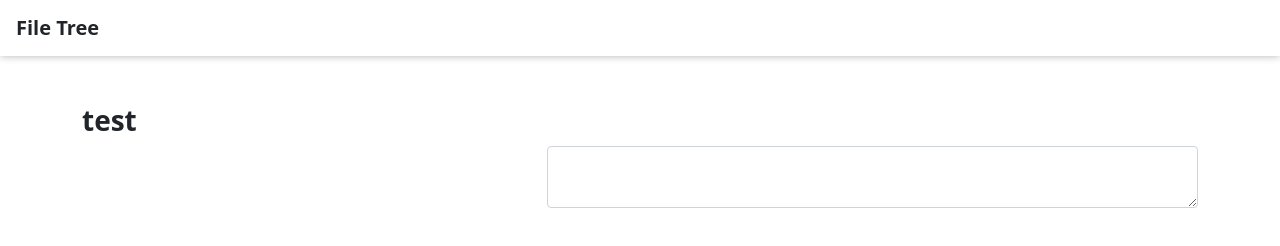
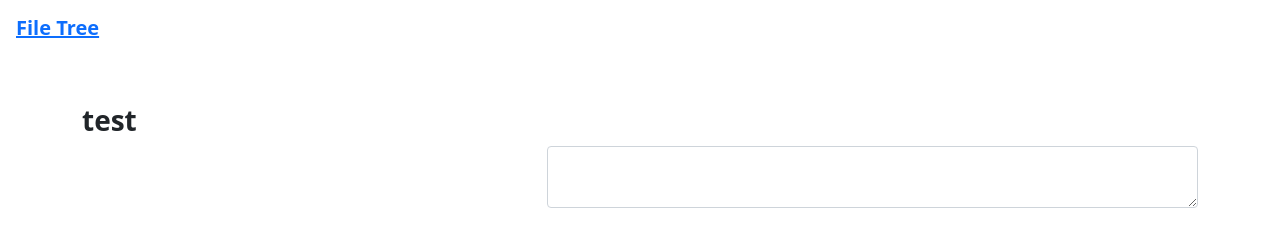
Before and after one commit to kkn1125/treeparser, a plain HTML site: page index.html in a window 1280 px wide. Drawn offline with nearby package versions, Linux system fonts and the light colour scheme.

Commit message:
feat: version v0.2.0 업데이트 내역 참조

```diff
--- a/assets/src/css/main.css
+++ b/assets/src/css/main.css
@@ -1 +1 @@
-::selection{background-color:rgba(206,52,85,.3);color:#fff}#gnb{box-shadow:0 0 .5rem 0 rgba(0,0,0,.3)}#gnb a.brand{text-decoration:none;color:inherit}#gnb a:hover{color:#ce3456}
+::selection{background-color:rgba(206,52,85,.3);color:#fff}.display-board{min-height:400px !important}
```
